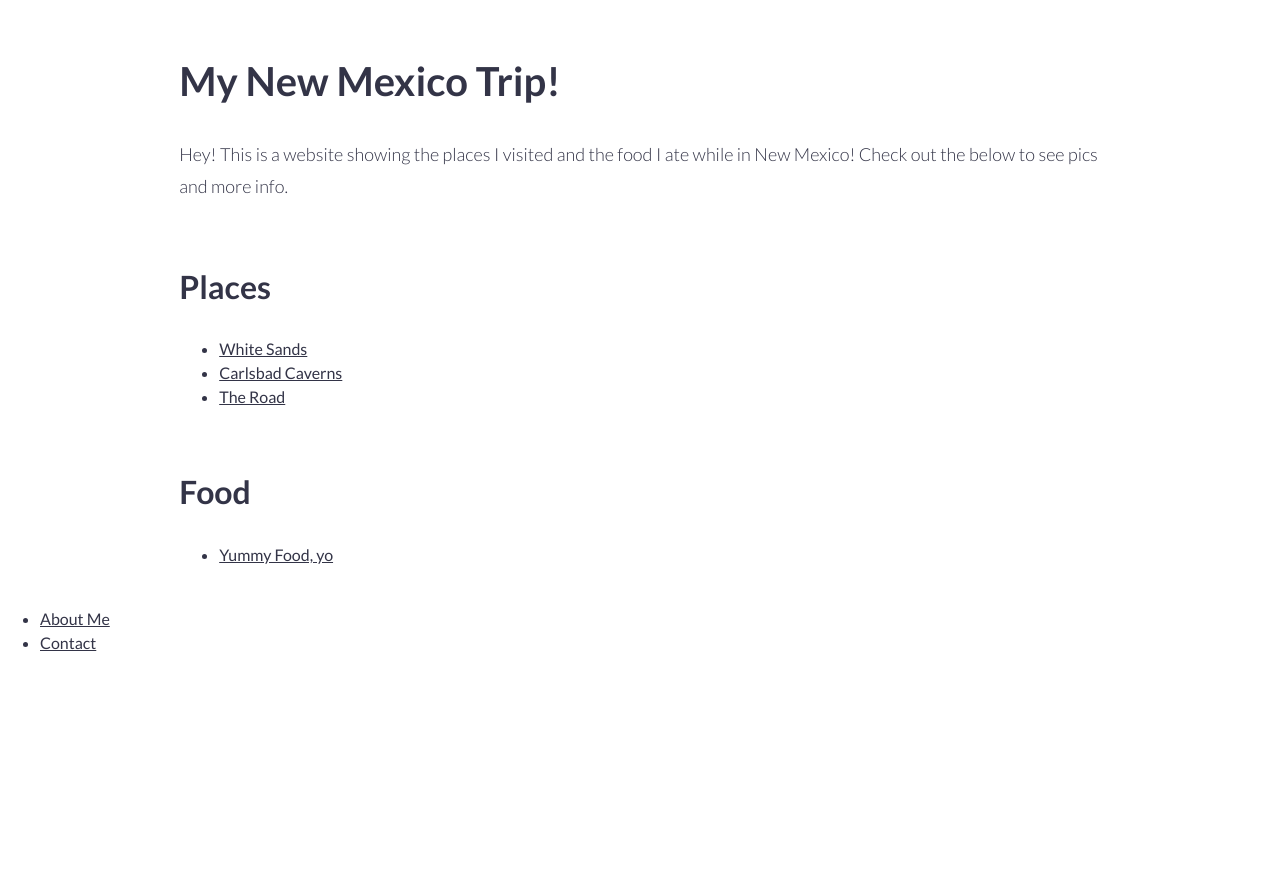
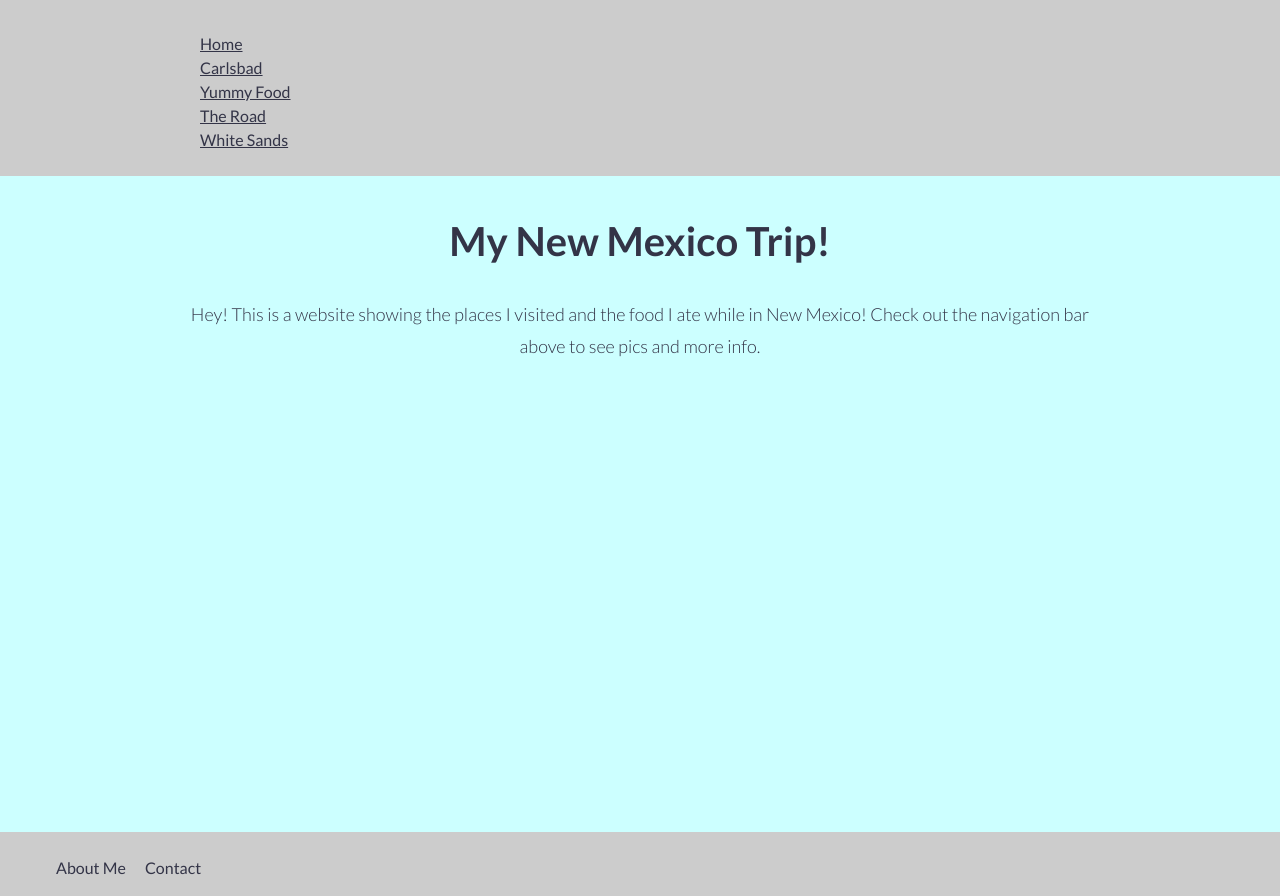
Before and after one commit to sandykaur2008/NM-Trip, a Flask app: page / in a window 1280 px wide. Before the commit the page ends 651 px from the top, so only its background shows below. Run offline with Flask 2, Linux system fonts and the light colour scheme; style sheets or scripts are compiled from the project's sources.

Commit message:
updated style

```diff
--- a/app/__init__.py
+++ b/app/__init__.py
@@ -1,5 +1,7 @@
 from flask import Flask
+from config import Config
 
 app = Flask(__name__)
+app.config.from_object(Config)
 
 from app import routes
--- a/app/routes.py
+++ b/app/routes.py
@@ -1,6 +1,6 @@
-from flask import render_template
+from flask import render_template, url_for, flash, redirect
 from app import app
-
+from app.forms import ContactForm
 
 @app.route('/')
 @app.route('/index')
@@ -13,9 +13,13 @@ def about():
     return render_template('about.html', title='About')
 
 
-@app.route('/contact')
+@app.route('/contact', methods=['GET', 'POST'])
 def contact():
-    return render_template('contact.html', title='Contact')
+    form = ContactForm()
+    if form.validate_on_submit():
+        flash('Thank you for your input, {}!'.format(form.name.data))
+        return redirect(url_for('index'))
+    return render_template('contact.html', title='Contact', form=form)
 
 
 @app.route('/carlsbad')
--- a/app/static/scss/main.scss
+++ b/app/static/scss/main.scss
@@ -1,2 +1,53 @@
 // imports
 @import 'grid/simple-grid';
+
+header, footer {
+    background-color: #CCCCCC;
+}
+
+body {
+    background-color: #ccffff;
+}
+
+footer {
+    position: relative;
+    min-height: 6%;
+    padding-top: 1em;
+    li {
+        display: inline;
+        margin-left: 1em;
+    }
+    a {
+        text-decoration: none;
+        &:hover {
+            text-decoration: underline;
+        }
+    }
+}
+
+.footer {
+    position: absolute;
+    bottom: 0;
+    width: 100%;
+}
+
+ul {
+    list-style-type: none;
+}
+
+header {
+    height: 20%;
+    padding-top: 1em;
+}
+
+main {
+    min-height: 74%;
+    padding-bottom: 5%;
+}
+
+.col-12 {
+    text-align: center;
+    &.contact {
+        text-align: left;
+    }
+}
--- a/app/templates/base.html
+++ b/app/templates/base.html
@@ -10,24 +10,31 @@
     <header>
       <nav class="container">
         <ul>
-          {% if title != 'Home' %}
           <li><a href="{{ url_for('index') }}">Home</a></li>
-          {% endif %}
-          {% if title != 'Home' and title != 'Carlsbad' %}
+          {% if title != 'Carlsbad' %}
           <li><a href="{{ url_for('carlsbad') }}">Carlsbad</a></li>
           {% endif %}
-          {% if title != 'Home' and title != 'Food' %}
+          {% if title != 'Food' %}
           <li><a href="{{ url_for('food') }}">Yummy Food</a></li>
           {% endif %}
-          {% if title != 'Home' and title != 'The Road' %}
+          {% if title != 'The Road' %}
           <li><a href="{{ url_for('road') }}">The Road</a></li>
           {% endif %}
-          {% if title != 'Home' and title != 'White Sands' %}
+          {% if title != 'White Sands' %}
           <li><a href="{{ url_for('whitesands') }}">White Sands</a></li>
           {% endif %}
         </ul>
       </nav>
     </header>
+    {% with messages = get_flashed_messages() %}
+    {% if messages %}
+    <ul>
+      {% for message in messages %}
+      <li>{{ message }}</li>
+      {% endfor %}
+    </ul>
+    {% endif %}
+    {% endwith %}
     {% block content %} {% endblock %}
     <footer>
       <div class="footer">
--- a/app/templates/index.html
+++ b/app/templates/index.html
@@ -7,31 +7,9 @@
         <div class="col-12">
           <h1>My New Mexico Trip!</h1>
           <p>Hey! This is a website showing the places I visited and the food I ate
-          while in New Mexico! Check out the below to see pics and more info.</p>
+          while in New Mexico! Check out the navigation bar above to see pics and more info.</p>
         </div>
       </div>
-      <section>
-        <div class="row">
-          <div class="col-12">
-            <h2>Places</h2>
-            <ul>
-              <li><a href="{{ url_for('whitesands') }}">White Sands</a></li>
-              <li><a href="{{ url_for('carlsbad') }}">Carlsbad Caverns</a></li>
-              <li><a href="{{ url_for('road') }}">The Road</a></li>
-            </ul>
-          </div>
-        </div>
-      </section>
-      <section>
-        <div class="row">
-          <div class="col-12">
-            <h2>Food</h2>
-            <ul>
-              <li><a href="{{ url_for('food') }}">Yummy Food, yo</a></li>
-            </ul>
-          </div>
-        </div>
-      </section>
     </div>
   </main>
 {% endblock %}
--- /dev/null
+++ b/config.py
@@ -0,0 +1,4 @@
+import os
+
+class Config(object):
+    SECRET_KEY = os.environ.get('SECRET_KEY') or 'you-will-never-guess'
--- a/requirements.txt
+++ b/requirements.txt
@@ -1,6 +1,7 @@
 astroid==1.6.4
 click==6.7
 Flask==1.0.2
+Flask-WTF==0.14.2
 isort==4.3.4
 itsdangerous==0.24
 Jinja2==2.10
@@ -11,3 +12,4 @@ pylint==1.9.1
 six==1.11.0
 Werkzeug==0.14.1
 wrapt==1.10.11
+WTForms==2.2
```
Also changed, not shown: app/forms.py (added, +10 -0 lines), app/templates/contact.html (+26 -10 lines), 1 other file.
